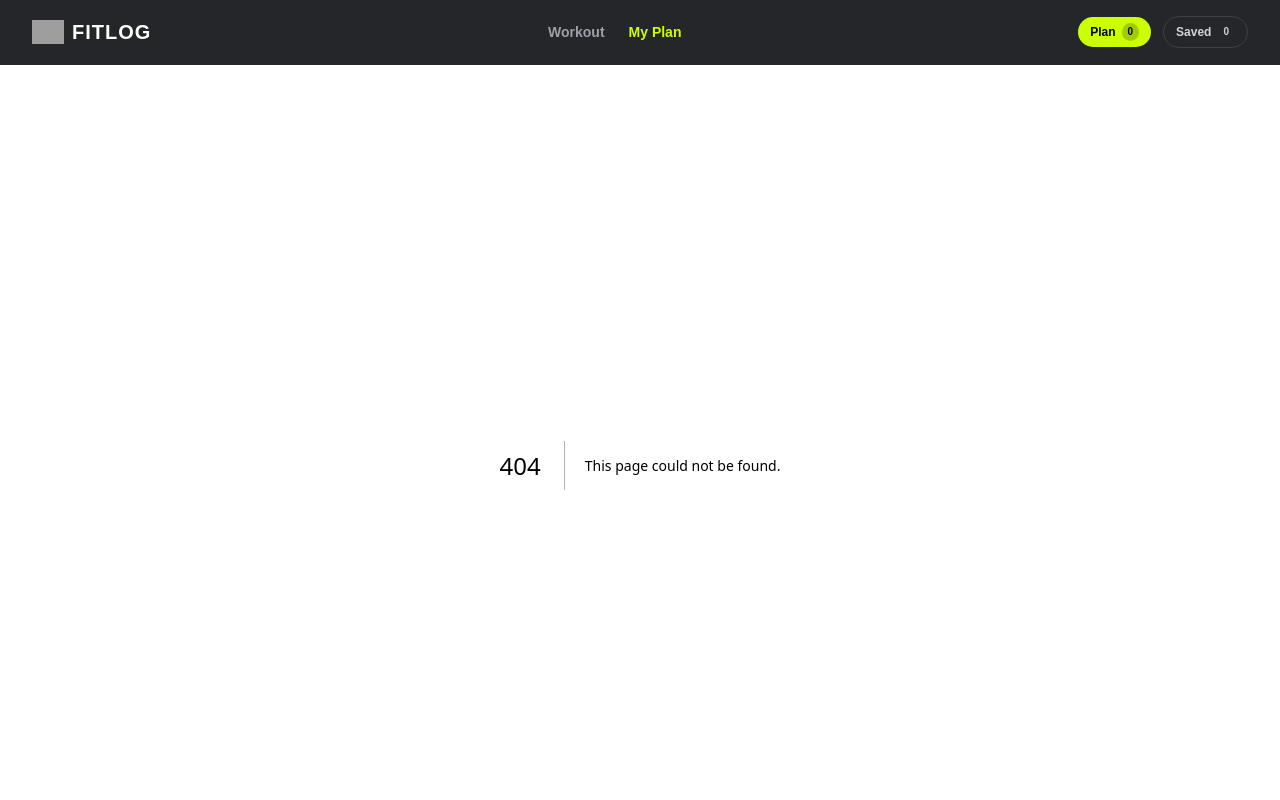
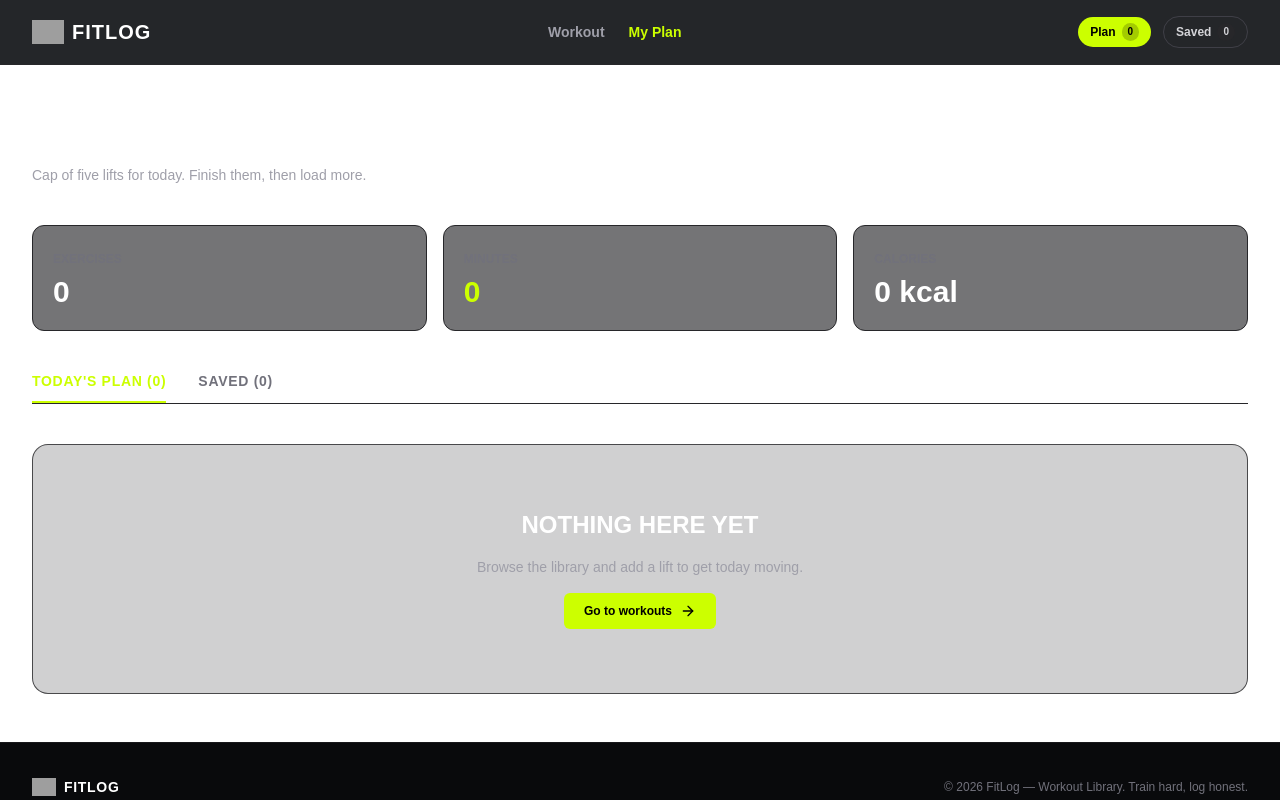
Before and after one commit to habibaa001/fit-log, a Next.js app: page /my-plan in a window 1280 px wide. Before the commit this address had no page. Shown: the top 800 px of the page. Built offline with nearby package versions, Linux system fonts and the light colour scheme; grey boxes are pictures that could not be loaded.

Commit message:
Added my-plan

```diff
--- /dev/null
+++ b/src/app/my-plan/page.tsx
@@ -0,0 +1,184 @@
+"use client";
+
+import { Suspense } from "react";
+import Link from "next/link";
+import Image from "next/image";
+import { useSearchParams, useRouter } from "next/navigation";
+import { Clock, Flame, Star, Check, X, ArrowRight } from "lucide-react";
+import { useWorkout } from "@/context/WorkoutContext";
+import { Workout } from "@/types/workout";
+
+function getCalories(item: Workout): number {
+  const val = item.calories ?? item.calorie ?? item.caloriesBurned ?? 0;
+  const parsed = typeof val === "string" ? parseInt(val.replace(/\D/g, ""), 10) : Number(val);
+  return isNaN(parsed) ? 0 : parsed;
+}
+
+function getDuration(item: Workout): number {
+  const val = item.duration ?? 0;
+  const parsed = typeof val === "string" ? parseInt(val.replace(/\D/g, ""), 10) : Number(val);
+  return isNaN(parsed) ? 0 : parsed;
+}
+
+function MyPlanContent() {
+  const { todayPlan, savedWorkouts, removeFromPlan, removeFromSaved, toggleDone } = useWorkout();
+  const searchParams = useSearchParams();
+  const router = useRouter();
+
+  const activeTab = searchParams.get("tab") === "saved" ? "saved" : "plan";
+
+  const setTab = (tab: "plan" | "saved") => {
+    router.push(`/my-plan?tab=${tab}`, { scroll: false });
+  };
+
+  const totalMinutes = todayPlan.reduce((acc, curr) => acc + getDuration(curr), 0);
+  const totalCalories = todayPlan.reduce((acc, curr) => acc + getCalories(curr), 0);
+
+  const displayList = activeTab === "plan" ? todayPlan : savedWorkouts;
+
+  return (
+    <div className="max-w-7xl mx-auto px-4 sm:px-6 lg:px-8 py-12 space-y-10">
+
+      {/* Title & Subtitle */}
+      <div>
+        <h1 className="font-display text-4xl sm:text-5xl font-extrabold text-white uppercase tracking-tight">
+          MY PLAN
+        </h1>
+        <p className="text-zinc-400 text-sm mt-1">
+          Cap of five lifts for today. Finish them, then load more.
+        </p>
+      </div>
+
+      {/* Metrics Summary Row */}
+      <div className="grid grid-cols-1 sm:grid-cols-3 gap-4">
+        <div className="bg-zinc-900/60 border border-zinc-800 p-5 rounded-xl">
+          <span className="text-zinc-500 text-xs font-semibold uppercase">Exercises</span>
+          <p className="text-3xl font-display font-extrabold text-white mt-1">{todayPlan.length}</p>
+        </div>
+        <div className="bg-zinc-900/60 border border-zinc-800 p-5 rounded-xl">
+          <span className="text-zinc-500 text-xs font-semibold uppercase">Minutes</span>
+          <p className="text-3xl font-display font-extrabold text-[#ccff00] mt-1">{totalMinutes}</p>
+        </div>
+        <div className="bg-zinc-900/60 border border-zinc-800 p-5 rounded-xl">
+          <span className="text-zinc-500 text-xs font-semibold uppercase">Calories</span>
+          <p className="text-3xl font-display font-extrabold text-white mt-1">{totalCalories} kcal</p>
+        </div>
+      </div>
+
+      {/* Tabs */}
+      <div className="flex border-b border-zinc-800 gap-8">
+        <button
+          onClick={() => setTab("plan")}
+          className={`pb-3 text-sm font-bold tracking-wider uppercase transition-colors relative cursor-pointer ${
+            activeTab === "plan" ? "text-[#ccff00]" : "text-zinc-500 hover:text-zinc-300"
+          }`}
+        >
+          Today&apos;s Plan ({todayPlan.length})
+          {activeTab === "plan" && (
+            <div className="absolute bottom-0 left-0 right-0 h-0.5 bg-[#ccff00]" />
+          )}
+        </button>
+        <button
+          onClick={() => setTab("saved")}
+          className={`pb-3 text-sm font-bold tracking-wider uppercase transition-colors relative cursor-pointer ${
+            activeTab === "saved" ? "text-[#ccff00]" : "text-zinc-500 hover:text-zinc-300"
+          }`}
+        >
+          Saved ({savedWorkouts.length})
+          {activeTab === "saved" && (
+            <div className="absolute bottom-0 left-0 right-0 h-0.5 bg-[#ccff00]" />
+          )}
+        </button>
+      </div>
+
+      {/* List / Empty State */}
+      {displayList.length === 0 ? (
+        <div className="bg-zinc-900/20 border border-zinc-800/80 rounded-2xl py-16 px-4 text-center space-y-4">
+          <h3 className="font-display font-bold text-2xl text-white">NOTHING HERE YET</h3>
+          <p className="text-zinc-400 text-sm max-w-sm mx-auto">
+            Browse the library and add a lift to get today moving.
+          </p>
+          <div>
+            <Link
+              href="/"
+              className="inline-flex items-center gap-2 bg-[#ccff00] text-black text-xs font-bold px-5 py-2.5 rounded-md hover:bg-[#b8e600] transition"
+            >
+              Go to workouts
+              <ArrowRight className="w-4 h-4" />
+            </Link>
+          </div>
+        </div>
+      ) : (
+        <div className="space-y-4">
+          {displayList.map((item) => (
+            <div
+              key={item.id}
+              className={`flex flex-col sm:flex-row items-center justify-between gap-4 p-4 rounded-xl border transition ${
+                item.isDone
+                  ? "bg-zinc-950/40 border-emerald-950/40 opacity-75"
+                  : "bg-zinc-900/40 border-zinc-800"
+              }`}
+            >
+              <div className="flex items-center gap-4 w-full sm:w-auto">
+                <div className="relative w-16 h-16 rounded-lg overflow-hidden bg-zinc-800 flex-shrink-0">
+                  <Image src={item.image || "/assets/banner.png"} alt={item.name} fill className="object-cover" />
+                </div>
+                <div>
+                  <h4 className={`font-display font-bold text-base text-white ${item.isDone ? "line-through text-zinc-500" : ""}`}>
+                    {item.name}
+                  </h4>
+                  <p className="text-xs text-zinc-400">{item.equipment}</p>
+                  <div className="flex items-center gap-3 text-[11px] text-zinc-500 mt-1">
+                    <span className="flex items-center gap-0.5"><Clock className="w-3 h-3" />{getDuration(item)}m</span>
+                    <span className="flex items-center gap-0.5"><Flame className="w-3 h-3" />{getCalories(item)} cal</span>
+                    <span className="flex items-center gap-0.5"><Star className="w-3 h-3 text-amber-400 fill-amber-400" />{item.rating}</span>
+                  </div>
+                </div>
+              </div>
+
+              {/* Action Buttons */}
+              <div className="flex items-center gap-2 w-full sm:w-auto justify-end">
+                <Link
+                  href={`/workout/${item.id}`}
+                  className="text-xs font-semibold px-3 py-1.5 rounded bg-zinc-800 hover:bg-zinc-700 text-zinc-200 transition"
+                >
+                  View Details
+                </Link>
+
+                {activeTab === "plan" && (
+                  <button
+                    onClick={() => toggleDone(item.id)}
+                    className={`p-1.5 rounded transition cursor-pointer ${
+                      item.isDone
+                        ? "bg-emerald-500/20 text-emerald-400 border border-emerald-500/40"
+                        : "bg-zinc-800 hover:bg-zinc-700 text-zinc-400"
+                    }`}
+                    title="Mark as done"
+                  >
+                    <Check className="w-4 h-4" />
+                  </button>
+                )}
+
+                <button
+                  onClick={() => (activeTab === "plan" ? removeFromPlan(item.id) : removeFromSaved(item.id))}
+                  className="p-1.5 rounded bg-zinc-800 hover:bg-red-950/40 hover:text-red-400 text-zinc-400 transition cursor-pointer"
+                  title="Remove"
+                >
+                  <X className="w-4 h-4" />
+                </button>
+              </div>
+            </div>
+          ))}
+        </div>
+      )}
+    </div>
+  );
+}
+
+export default function MyPlanPage() {
+  return (
+    <Suspense fallback={<div className="max-w-7xl mx-auto px-4 py-20 text-center text-zinc-500">Loading plan...</div>}>
+      <MyPlanContent />
+    </Suspense>
+  );
+}
```
